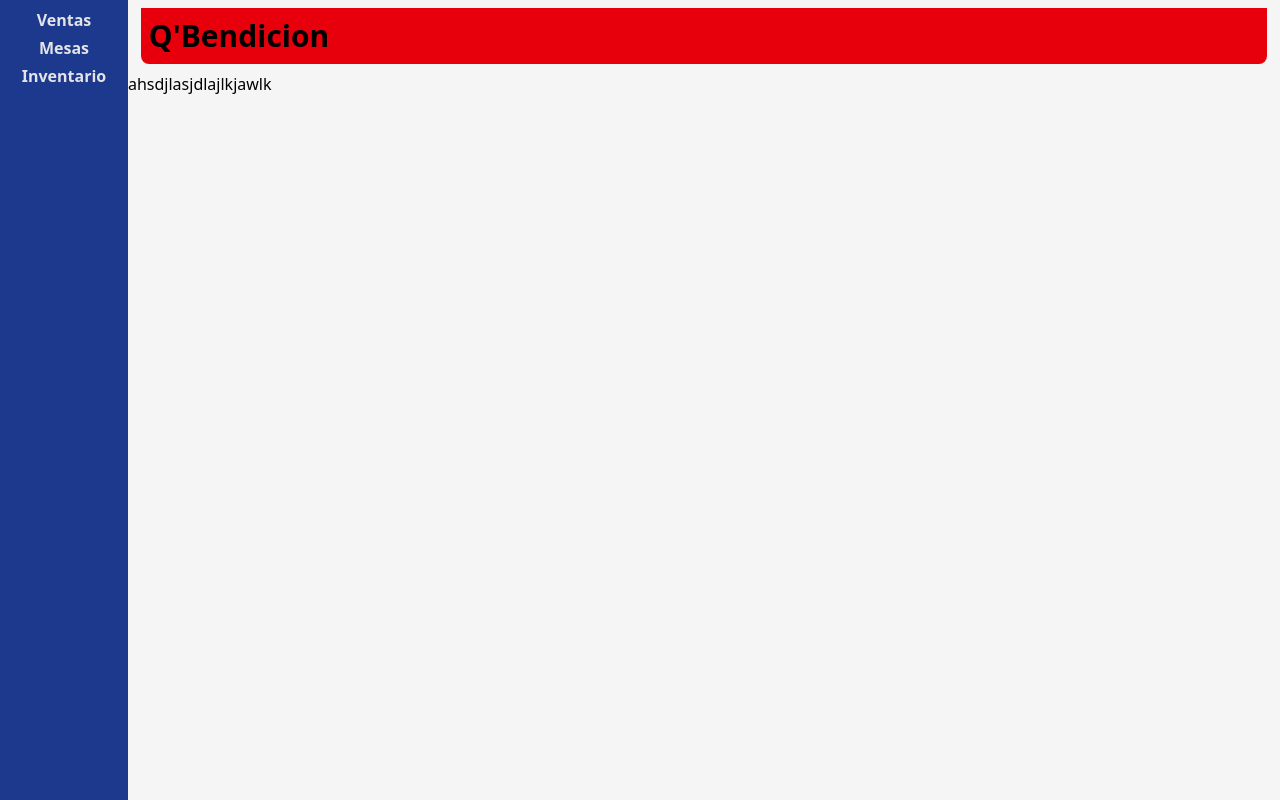
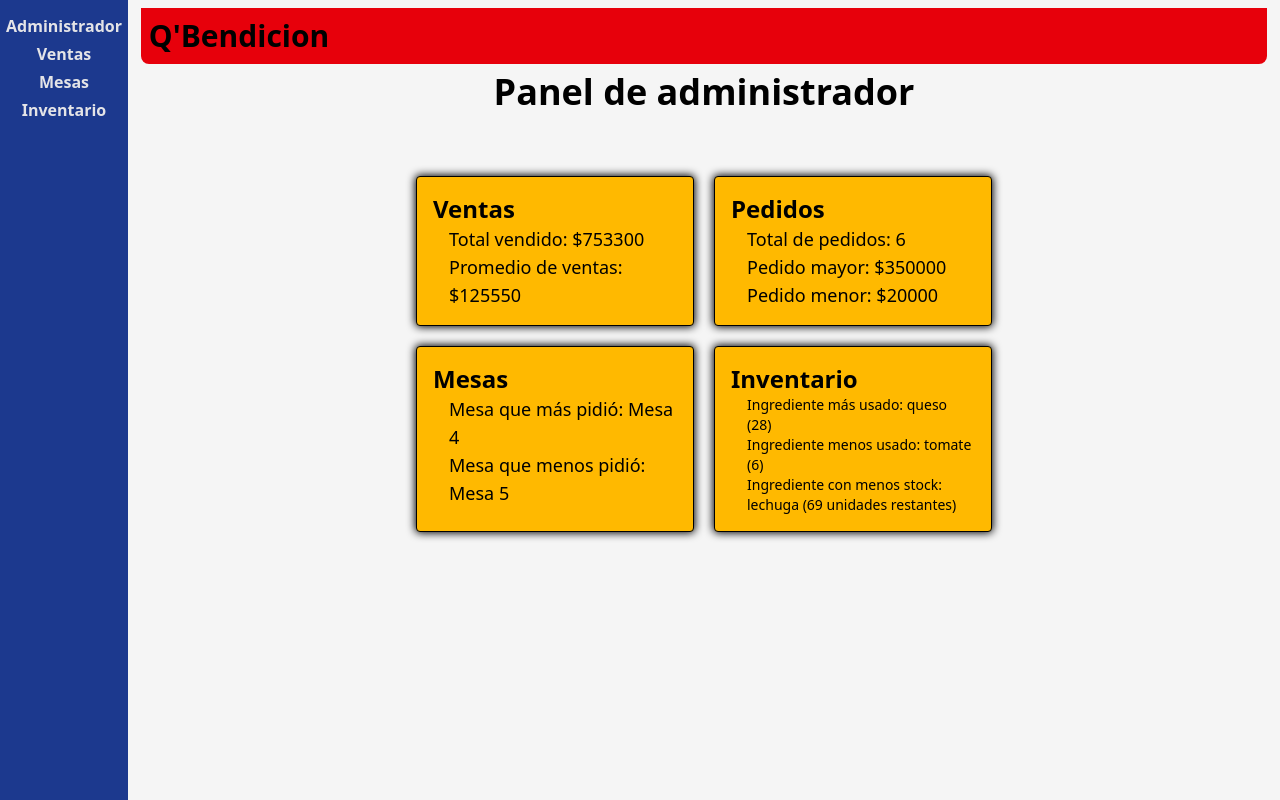
Before and after one commit to ordogens/Proyecto-Q-Bendicion-Cliente, a React (Vite) app: page /admin in a window 1280 px wide. Built offline with nearby package versions, Linux system fonts and the light colour scheme.

Commit message:
implementacion de vistas en el modo de administrador

```diff
--- a/src/VistaAdmin/AdminView.tsx
+++ b/src/VistaAdmin/AdminView.tsx
@@ -1,8 +1,143 @@
+type Ingredientes = {
+  carne: number;
+  queso: number;
+  lechuga: number;
+  tomate: number;
+};
+
+type Item = {
+  id: number;
+  ventas: string;
+  ingredientes: Ingredientes;
+  valor: number;
+  mesa: string;
+};
+
+// ✅ Stock inicial simulado
+interface Stock {
+  carne: number;
+  queso: number;
+  lechuga: number;
+  tomate: number;
+}
+
+const stockInicial: Stock = {
+  carne: 100,
+  queso: 120,
+  lechuga: 80,
+  tomate: 90,
+};
+
+const items: Item[] = [
+  { id: 1, ventas: "chunchulla", ingredientes: { carne: 2, queso: 3, lechuga: 1, tomate: 1 }, valor: 350000, mesa: "4" },
+  { id: 2, ventas: "papas", ingredientes: { carne: 1, queso: 4, lechuga: 1, tomate: 1 }, valor: 20000, mesa: "3" },
+  { id: 3, ventas: "hamburguesas", ingredientes: { carne: 1, queso: 8, lechuga: 4, tomate: 1 }, valor: 20000, mesa: "4" },
+  { id: 4, ventas: "perros", ingredientes: { carne: 3, queso: 1, lechuga: 2, tomate: 1 }, valor: 30000, mesa: "5" },
+  { id: 5, ventas: "arepas", ingredientes: { carne: 5, queso: 3, lechuga: 2, tomate: 1 }, valor: 300000, mesa: "4" },
+  { id: 6, ventas: "empanadas", ingredientes: { carne: 1, queso: 9, lechuga: 1, tomate: 1 }, valor: 33300, mesa: "3" },
+];
+
+const categorias = [
+  { id: 1, name: "Ventas" },
+  { id: 2, name: "Pedidos" },
+  { id: 3, name: "Mesas" },
+  { id: 4, name: "Inventario" },
+];
 
 export const AdminView = () => {
+  const sumTotal = items.reduce((acc, item) => acc + item.valor, 0);
+
+  // 💰 Ventas agrupadas por mesa
+  const ventasPorMesa: Record<string, number> = {};
+  items.forEach((item) => {
+    ventasPorMesa[item.mesa] = (ventasPorMesa[item.mesa] || 0) + item.valor;
+  });
+
+  const mesas = Object.entries(ventasPorMesa);
+  const mesaMayor = mesas.reduce((max, m) => (m[1] > max[1] ? m : max))[0];
+  const mesaMenor = mesas.reduce((min, m) => (m[1] < min[1] ? m : min))[0];
+
+  // 🧂 Gasto de ingredientes
+  const gastoIngredientes: Record<string, number> = {};
+  items.forEach((item) => {
+    for (const ing in item.ingredientes) {
+      gastoIngredientes[ing] =
+        (gastoIngredientes[ing] || 0) + item.ingredientes[ing as keyof Ingredientes];
+    }
+  });
+
+  const ingredientesArr = Object.entries(gastoIngredientes);
+  const ingredienteMasUsado = ingredientesArr.reduce((max, i) => (i[1] > max[1] ? i : max));
+  const ingredienteMenosUsado = ingredientesArr.reduce((min, i) => (i[1] < min[1] ? i : min));
+
+  // 📦 Calcular stock restante
+  const stockRestante: Record<string, number> = {};
+  for (const ing in stockInicial) {
+    stockRestante[ing] =
+      stockInicial[ing as keyof Stock] - (gastoIngredientes[ing] || 0);
+  }
+
+  const stockArr = Object.entries(stockRestante);
+  const ingredienteMenorStock = stockArr.reduce((min, i) => (i[1] < min[1] ? i : min));
+
   return (
-    <div>
-        <p>ahsdjlasjdlajlkjawlk</p>
+    <div className="w-full h-[91vh] flex flex-col items-center">
+      <strong className="text-4xl pb-16">Panel de administrador</strong>
+
+      <div className="UL w-[50%] h-[50%]">
+        {categorias.map((i) => (
+          <li
+            key={i.id}
+            className="flex flex-col border-1 rounded-sm text-2xl font-bold p-4 bg-amber-400 cursor-pointer"
+          >
+            <strong>{i.name}</strong>
+
+            {i.name === "Ventas" ? (
+              <div className="pl-4 text-lg font-normal">
+                <p>Total vendido: ${sumTotal}</p>
+                <p>Promedio de ventas: ${Math.round(sumTotal / items.length)}</p>
+              </div>
+            ) : i.name === "Pedidos" ? (
+              <div className="pl-4 text-lg font-normal">
+                <p>Total de pedidos: {items.length}</p>
+                <p>Pedido mayor: ${Math.max(...items.map((i) => i.valor))}</p>
+                <p>Pedido menor: ${Math.min(...items.map((i) => i.valor))}</p>
+              </div>
+            ) : i.name === "Mesas" ? (
+              <div className="pl-4 text-lg font-normal">
+                <p>Mesa que más pidió: Mesa {mesaMayor}</p>
+                <p>Mesa que menos pidió: Mesa {mesaMenor}</p>
+              </div>
+            ) : i.name === "Inventario" ? (
+              <div className="pl-4 text-sm font-normal">
+                <p>Ingrediente más usado: {ingredienteMasUsado[0]} ({ingredienteMasUsado[1]})</p>
+                <p>Ingrediente menos usado: {ingredienteMenosUsado[0]} ({ingredienteMenosUsado[1]})</p>
+                <p>Ingrediente con menos stock: {ingredienteMenorStock[0]} ({ingredienteMenorStock[1]} unidades restantes)</p>
+              </div>
+            ) : null}
+          </li>
+        ))}
+      </div>
+
+      <style>
+        {`
+        .UL {
+          display: grid;
+          grid-template-columns: repeat(2, 1fr);
+          grid-template-rows: repeat(3, 7fr);
+          gap: 20px;
+
+          }
+         .UL > li{
+          box-shadow: 0 0 8px 1px;
+          transition: all 0.6s ease-in-out;
+          }
+
+          .UL > li:hover{
+            transform: scale(1.1);
+          }
+      `}
+      </style>
     </div>
-  )
-}
+  );
+};
--- a/src/VistaAdmin/Mesas.tsx
+++ b/src/VistaAdmin/Mesas.tsx
@@ -1,8 +1,39 @@
+import {Utensils} from "lucide-react"
+
 
 export const Mesas = () => {
   return (
-    <div>
-      <p>soy el menu de mesas</p>
+    <div className="w-full h-[91vh] flex flex-col items-center">
+      <strong className="text-4xl">Pedidos en mesas</strong>
+      <ul className="grid grid-cols-3 gap-4 GR h-[82vh] w-full p-10">
+        <li className="border-1 bg-amber-400 rounded-md flex justify-center items-center flex-col-reverse text-2xl font-bold"><Utensils size={50}/>Mesa 1</li>
+        <li className="border-1 bg-amber-400 rounded-md flex justify-center items-center flex-col-reverse text-2xl font-bold"><Utensils size={50}/>Mesa 2</li>
+        <li className="border-1 bg-amber-400 rounded-md flex justify-center items-center flex-col-reverse text-2xl font-bold"><Utensils size={50}/>Mesa 3</li>
+        <li className="border-1 bg-amber-400 rounded-md flex justify-center items-center flex-col-reverse text-2xl font-bold"><Utensils size={50}/>Mesa 4</li>
+        <li className="border-1 bg-amber-400 rounded-md flex justify-center items-center flex-col-reverse text-2xl font-bold"><Utensils size={50}/>Mesa 5</li>
+        <li className="border-1 bg-amber-400 rounded-md flex justify-center items-center flex-col-reverse text-2xl font-bold"><Utensils size={50}/>Mesa 6</li>
+        <li className="border-1 bg-amber-400 rounded-md flex justify-center items-center flex-col-reverse text-2xl font-bold"><Utensils size={50}/>Mesa 7</li>
+        <li className="border-1 bg-amber-400 rounded-md flex justify-center items-center flex-col-reverse text-2xl font-bold"><Utensils size={50}/>Mesa 8</li>
+        <li className="border-1 bg-amber-400 rounded-md flex justify-center items-center flex-col-reverse text-2xl font-bold"><Utensils size={50}/>Mesa 9</li>
+        <li className="border-1 bg-amber-400 rounded-md flex justify-center items-center flex-col-reverse text-2xl font-bold"><Utensils size={50}/>Mesa 10</li>
+        <li className="border-1 bg-amber-400 rounded-md flex justify-center items-center flex-col-reverse text-2xl font-bold"><Utensils size={50}/>Mesa 11</li>
+        <li className="border-1 bg-amber-400 rounded-md flex justify-center items-center flex-col-reverse text-2xl font-bold"><Utensils size={50}/>Mesa 12</li>
+      </ul>
+      <style>{`
+
+      .GR > li{
+      box-shadow: 0 0 6px 1px;
+      transition: all 0.4s ease-in-out;
+      cursor: pointer;
+      }
+
+      .GR > li:hover{
+        transform: scale(1.05);
+        box-shadow: 0 0 10px 2px  var(--color-amber-400);
+        border: 1px solid var(--color-amber-400);
+      }
+
+      `}</style>
     </div>
   )
 }
--- a/src/contendorMenu/AdminMenu.tsx
+++ b/src/contendorMenu/AdminMenu.tsx
@@ -3,8 +3,13 @@ import { NavLink } from "react-router";
 export const AdminMenu = () => {
   return (
     <div className="bg-blue-900 text-zinc-200 w-[10vw] h-full">
-
-      <nav className="w-full h-[6rem] flex flex-col items-center gap-1 justify-center">
+      <nav className="w-full h-[6rem] flex flex-col items-center gap-1 justify-center pt-10">
+         <NavLink
+          className="font-bold transition duration-500 hover:text-cyan-300"
+          to="/admin"
+        >
+          Administrador
+        </NavLink>
         <NavLink
           className="font-bold transition duration-500 hover:text-cyan-300"
           to="/admin/ventas"
--- a/src/visualizador/Visualizador.tsx
+++ /dev/null
@@ -1,19 +0,0 @@
-import { Header } from "../header/Header";
-import { Routes, Route } from "react-router";
-import { Ubicacion } from "../ubicacion/Ubicacion";
-import { MenuComidas } from "../menuComidas/MenuComidas";
-import { Home } from "./vistas/Home";
-
-export const Visualizador = () => {
-  return (
-    <div className="w-[90vw] h-full bg-[#ccc] flex flex-col max-h-screen overflow-y-auto ">
-      <Header />
-      <Routes>
-        <Route path="/" element={<Home />} />
-        <Route path="/ubicacion" element={<Ubicacion />} />
-        <Route path="/menuComidas" element={<MenuComidas />} />
-        <Route path="*" element={<Home />} />
-      </Routes>
-    </div>
-  );
-};
```
